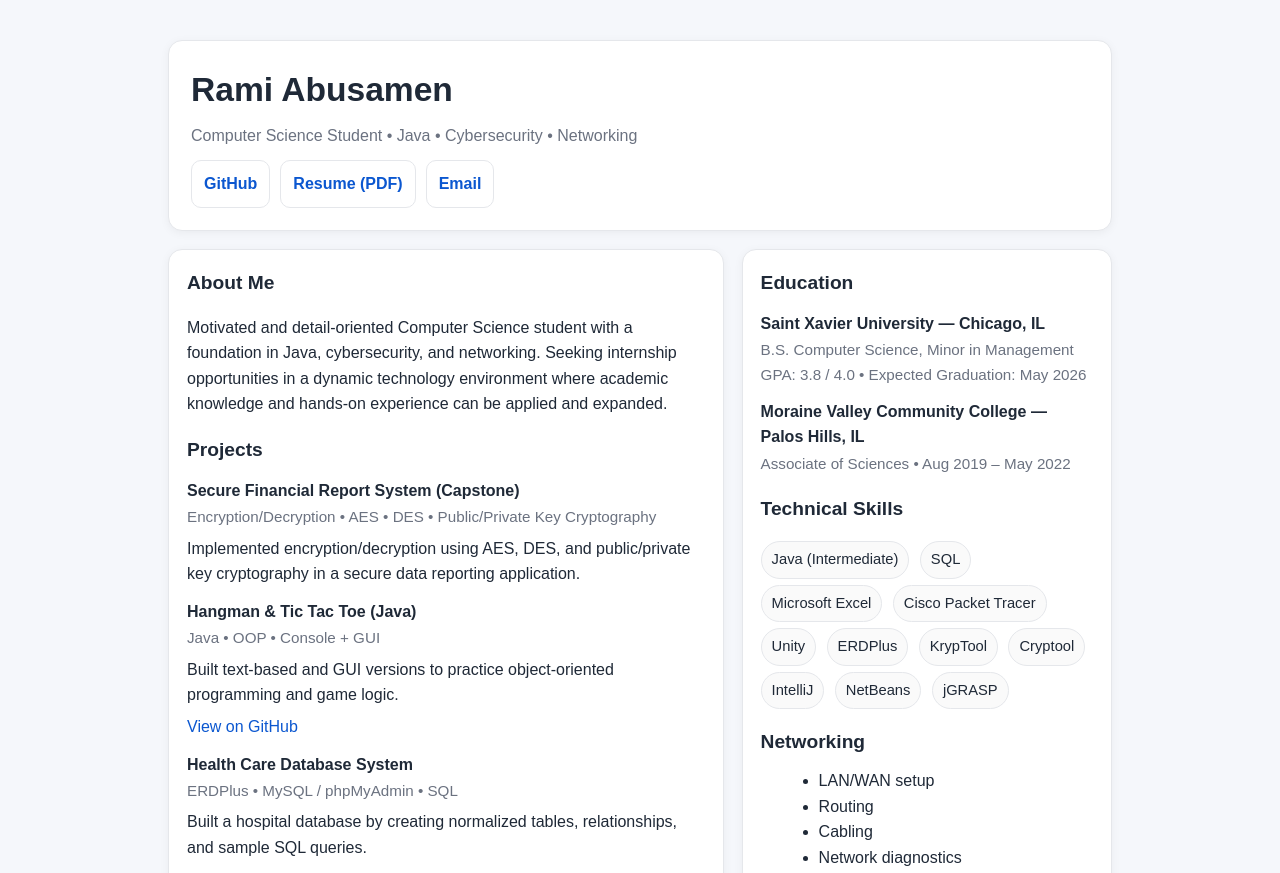
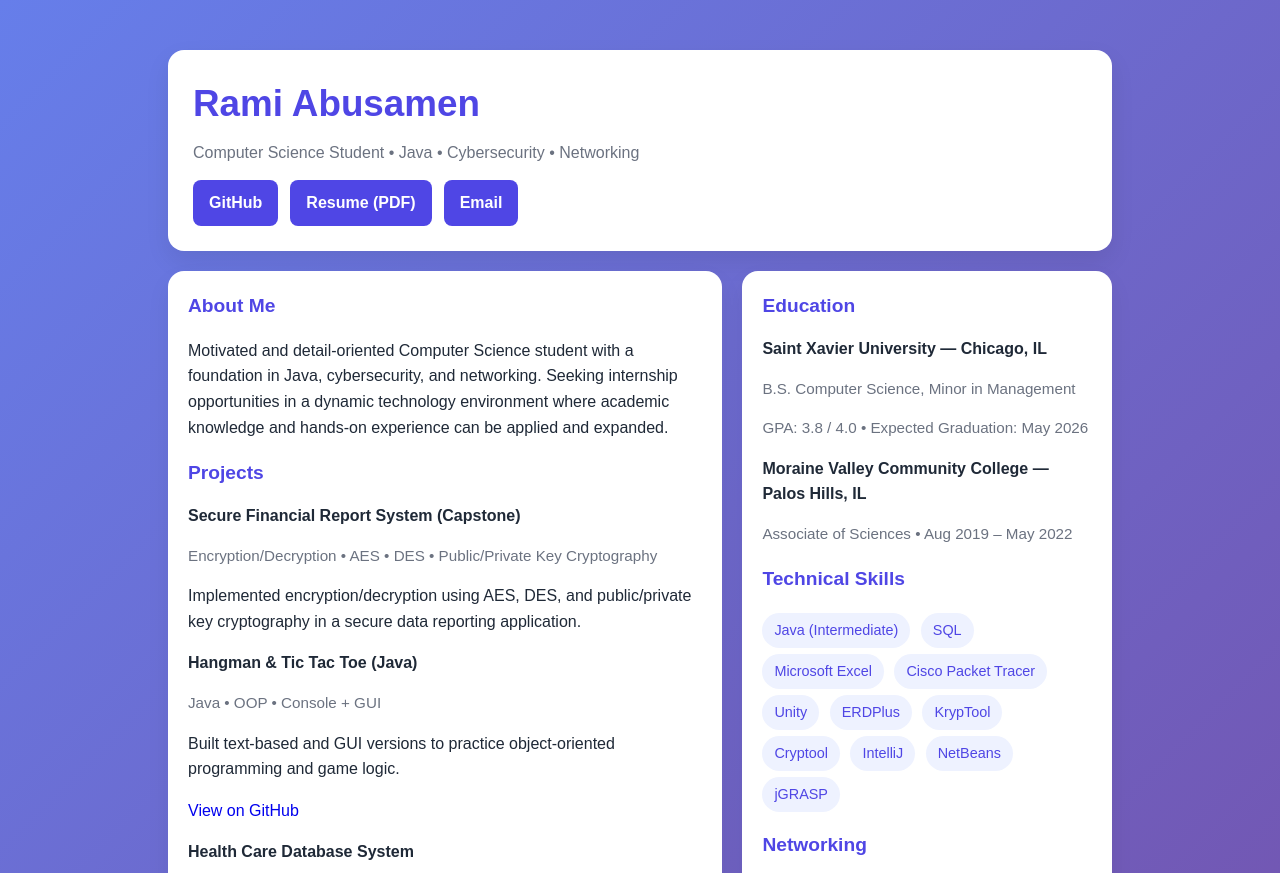
Before and after one commit to Rabus15/Rabus15.github.io, a plain HTML site: page index.html in a window 1280 px wide. Shown: the top 873 px of the page. Drawn offline with Linux system fonts and the light colour scheme.

Commit message:
Update index.html

```diff
--- a/index.html
+++ b/index.html
@@ -7,12 +7,13 @@
 
   <style>
   :root {
-      --bg: #f5f7fb;
+    --bg: linear-gradient(135deg, #667eea, #764ba2);
     --card: #ffffff;
     --text: #1f2937;
     --muted: #6b7280;
     --border: #e5e7eb;
-      --link: #0b57d0;
+    --primary: #4f46e5;
+    --primary-hover: #4338ca;
   }
 
   * { box-sizing: border-box; }
@@ -27,26 +28,33 @@
 
   .container {
     max-width: 980px;
-      margin: 40px auto;
+    margin: 50px auto;
     padding: 0 18px;
   }
 
   header {
-      padding: 22px;
-      border: 1px solid var(--border);
-      border-radius: 14px;
+    padding: 25px;
+    border-radius: 16px;
     background: var(--card);
-      box-shadow: 0 2px 10px rgba(0,0,0,0.05);
+    box-shadow: 0 10px 25px rgba(0,0,0,0.08);
   }
 
-    h1 { margin: 0 0 6px; font-size: 2.1rem; }
-    .headline { margin: 0; color: var(--muted); }
+  h1 {
+    margin: 0 0 6px;
+    font-size: 2.3rem;
+    color: var(--primary);
+  }
+
+  .headline {
+    margin: 0;
+    color: var(--muted);
+  }
 
   .grid {
     display: grid;
     grid-template-columns: 1fr;
-      gap: 18px;
-      margin-top: 18px;
+    gap: 20px;
+    margin-top: 20px;
   }
 
   @media (min-width: 900px) {
@@ -55,46 +63,53 @@
 
   .card {
     background: var(--card);
-      border: 1px solid var(--border);
-      border-radius: 14px;
-      padding: 18px;
-      box-shadow: 0 2px 10px rgba(0,0,0,0.05);
+    border-radius: 16px;
+    padding: 20px;
+    box-shadow: 0 10px 25px rgba(0,0,0,0.06);
   }
 
   h2 {
-      margin: 0 0 10px;
+    margin: 0 0 12px;
     font-size: 1.2rem;
+    color: var(--primary);
   }
 
-    a { color: var(--link); text-decoration: none; }
-    a:hover { text-decoration: underline; }
+  a { text-decoration: none; }
 
-    ul { margin: 10px 0 0 18px; }
+  .btnrow {
+    margin-top: 15px;
+    display: flex;
+    gap: 12px;
+    flex-wrap: wrap;
+  }
+
+  .btn {
+    padding: 10px 16px;
+    border-radius: 8px;
+    font-weight: 600;
+    background: var(--primary);
+    color: white;
+    transition: 0.2s ease;
+  }
+
+  .btn:hover {
+    background: var(--primary-hover);
+  }
+
   .pill {
     display: inline-block;
-      padding: 6px 10px;
-      border: 1px solid var(--border);
+    padding: 6px 12px;
     border-radius: 999px;
-      background: #fafafa;
+    background: #eef2ff;
+    color: var(--primary);
     margin: 6px 6px 0 0;
-      font-size: 0.92rem;
+    font-size: 0.9rem;
   }
 
-    .item { margin-top: 12px; }
-    .item-title { font-weight: 700; margin-bottom: 2px; }
-    .item-meta { color: var(--muted); font-size: 0.95rem; margin: 0; }
-    .item-desc { margin: 6px 0 0; }
-
-    .btnrow { margin-top: 12px; display: flex; gap: 10px; flex-wrap: wrap; }
-    .btn {
-      display: inline-block;
-      padding: 10px 12px;
-      border-radius: 10px;
-      border: 1px solid var(--border);
-      background: #ffffff;
-      text-decoration: none;
-      font-weight: 600;
-    }
+  .item { margin-top: 14px; }
+  .item-title { font-weight: 700; }
+  .item-meta { color: var(--muted); font-size: 0.95rem; }
+  .item-desc { margin-top: 6px; }
 </style>
 </head>
 
```
Lines whose indentation alone changed are shown as unchanged.
